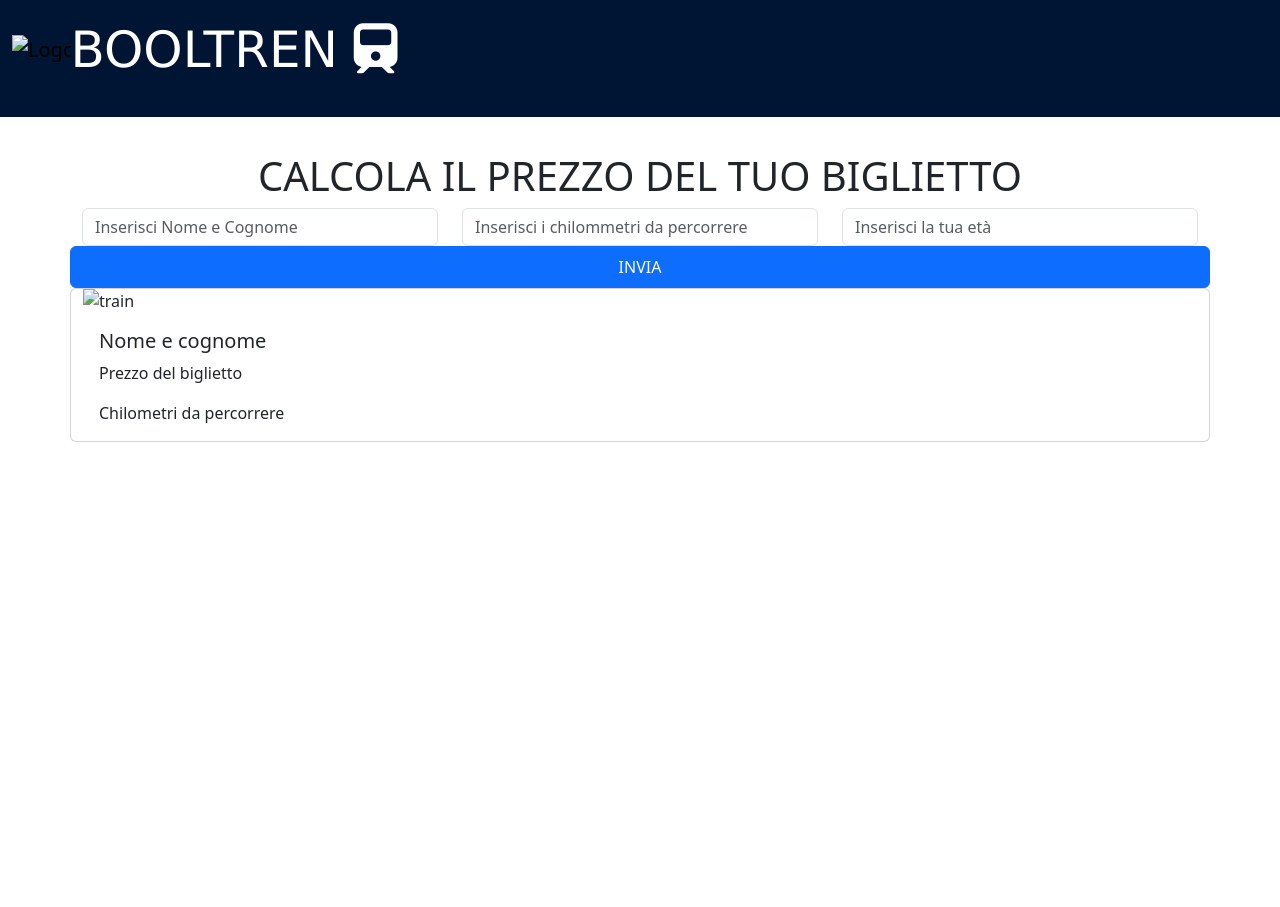
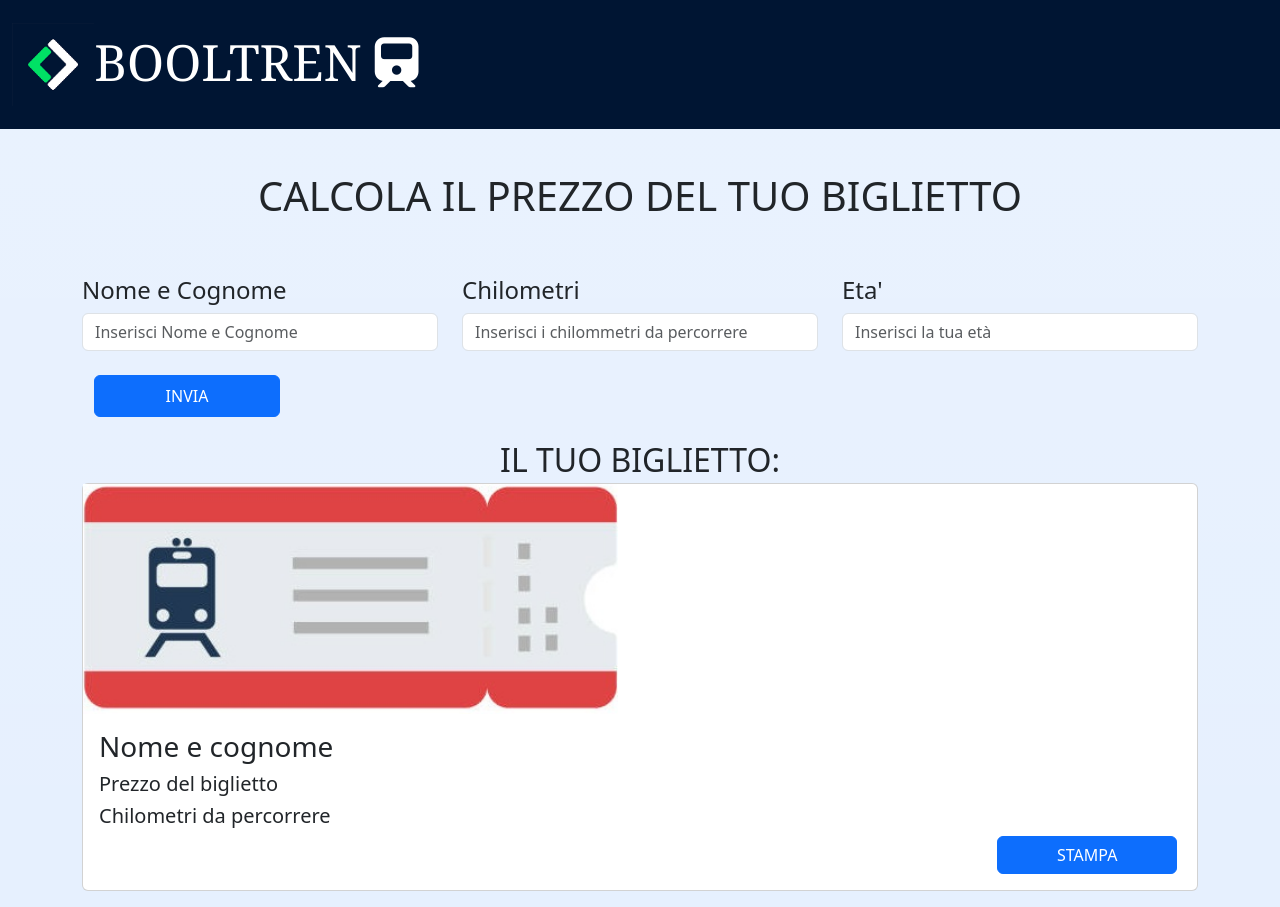
Before and after one commit to GaetanoNicotra/js-biglietto-treno-form, a plain HTML site: page index.html in a window 1280 px wide. Before the commit the page ends 800 px from the top, so only its background shows below. Drawn offline with nearby package versions, Linux system fonts and the light colour scheme.

Commit message:
[DONE] stilizzazione completata

```diff
--- a/css/style.css
+++ b/css/style.css
@@ -2,9 +2,10 @@
 
 .my-title{
     display: inline;
+    margin-top: 12px;
     color: white;
     font-size: 50px;
-    font-family: 'Lucida Sans', 'Lucida Sans Regular', 'Lucida Grande', 'Lucida Sans Unicode', Geneva, Verdana, sans-serif;
+    font-family: Georgia, 'Times New Roman', Times, serifs;
 }
 
 .my-img{
@@ -22,9 +23,20 @@
 }
 
 .my-wd{
-    width: 60%;
+    width: 48%;
 }
 
 .my-btn{
     margin-top: 50px;
+    margin-left: 12px;
 }
+
+.my-btn2{
+    position: relative;
+    left: 83%;
+    bottom: 40%;
+}
+
+.my-title3{
+    text-align: center;
+}
--- a/index.html
+++ b/index.html
@@ -11,12 +11,12 @@
         integrity="sha384-QWTKZyjpPEjISv5WaRU9OFeRpok6YctnYmDr5pNlyT2bRjXh0JMhjY6hW+ALEwIH" crossorigin="anonymous">
 </head>
 
-<body>
+<body class="bg-primary bg-opacity-10 bg-gradient">
     <header>
         <nav class="navbar" style="background-color: #001533;">
             <div class="container-fluid">
                 <a class="navbar-brand my-style" href="#">
-                    <img src="./logo-boolean.png" alt="Logo" width="30" height="24"
+                    <img src="./img/logo-boolean.png" alt="Logo" width="30" height="24"
                         class="d-inline-block align-text-top img-fluid my-img">
                     <p class="my-title">BOOLTREN <i class="fa-solid fa-train"></i></p>
                 </a>
@@ -25,28 +25,34 @@
     </header>
     <main>
     </main>
-    <h1 class="my-title2">CALCOLA IL PREZZO DEL TUO BIGLIETTO</h1>
+    <h1 class="my-title2 pt-2 pb-5">CALCOLA IL PREZZO DEL TUO BIGLIETTO</h1>
         <div class="container">
             <div class="row">
-                <div class="col">
+                <div class="col-4">
+                    <h4>Nome e Cognome</h4>
                     <input id="nameField" type="text" class="form-control" placeholder="Inserisci Nome e Cognome"
                         aria-label="First name">
                 </div>
-                <div class="col">
+                <div class="col-4">
+                    <h4>Chilometri</h4>
                     <input type="text" id="distance" class="form-control"
                         placeholder="Inserisci i chilommetri da percorrere" aria-label="First name">
                 </div>
-                <div class="col">
+                <div class="col-4">
+                    <h4>Eta'</h4>
                     <input type="text" id="age" class="form-control" placeholder="Inserisci la tua età"
                         aria-label="Last name">
                 </div>
-                <button class="send p-2 btn btn-primary my-btn">INVIA</button>
+        <div class="container">
+            <button class="send p-2 btn btn-primary my-btn mt-4 mb-4 col-2">INVIA</button>
+            <h2 class="my-title3 mb-1">IL TUO BIGLIETTO:</h2>
                 <div class="card mb-3">
-                    <img src="./train2.jpg" class=" my-wd" alt="train">
+                    <img src="./img/train2.jpg" class=" my-wd" alt="train">
                     <div class="card-body">
-                        <h5 id="name" class="card-title">Nome e cognome</h5>
-                        <p id="outputPrice" class="card-text">Prezzo del biglietto</p>
-                        <p id="outputDistance" class="card-text">Chilometri da percorrere</p>
+                        <h5 id="name" class="card-title h3">Nome e cognome</h5>
+                        <p id="outputPrice" class="card-text h5">Prezzo del biglietto</p>
+                        <p id="outputDistance" class="card-text h5">Chilometri da percorrere</p>
+                        <button class=" btn btn-primary my-btn2 col-2">STAMPA</button>
                     </div>
                 </div>
             </div>
--- a/js/script.js
+++ b/js/script.js
@@ -1,5 +1,4 @@
 // RECUPERO GLI INPUT DAL DOM
-
 const distance = document.getElementById('distance')
 
 const age = document.getElementById('age')
@@ -7,13 +6,13 @@ const age = document.getElementById('age')
 const button = document.querySelector('.send')
 
 const nameField = document.getElementById('nameField')
+
 // RECUPERO GLI ELEMENTI DEL DOM DOVE ANDRANNO INSERITI I DATI
 const name = document.getElementById('name')
 
 const outputPrice = document.getElementById('outputPrice')
 
 const outputDistance = document.getElementById('outputDistance')
-
 
 // CREO L'EVENTO CHE DEVE VERIFICARSI AL CLICK DEL BOTTONE
 button.addEventListener('click', function () {
```
